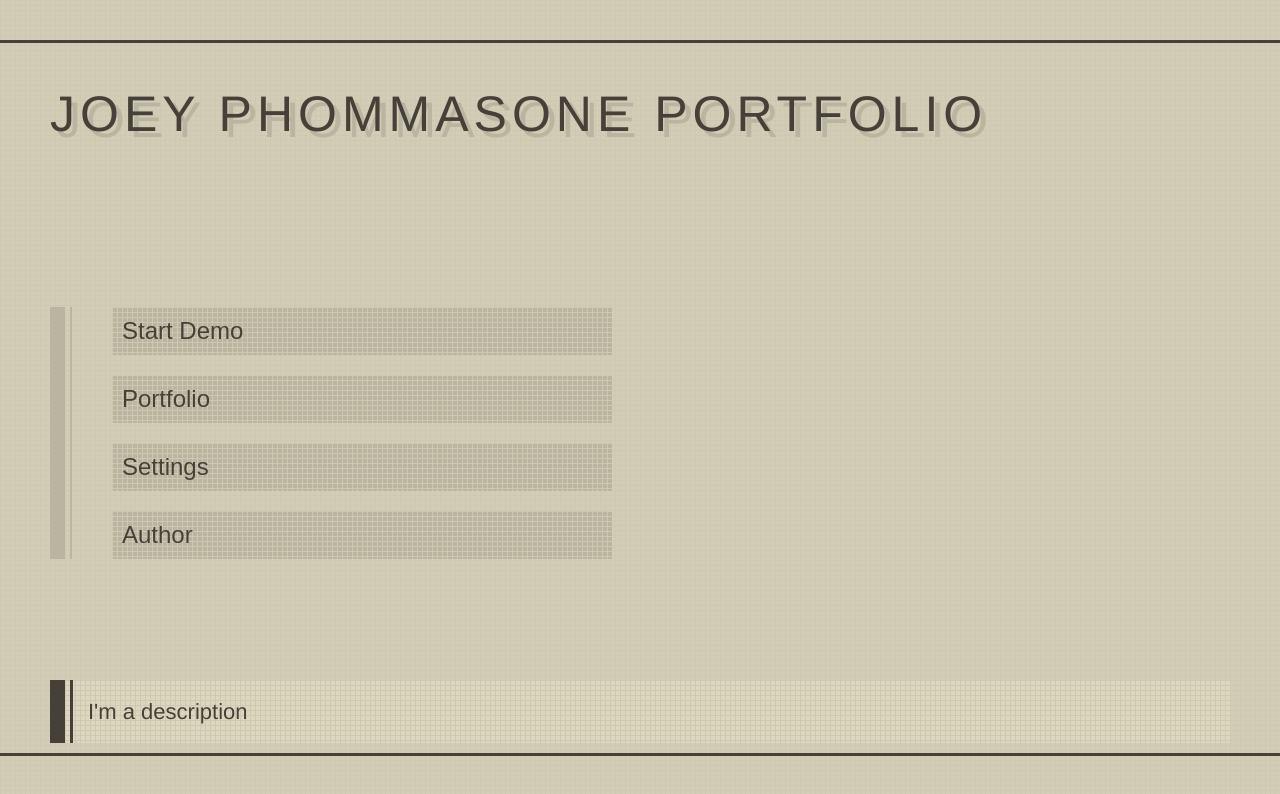
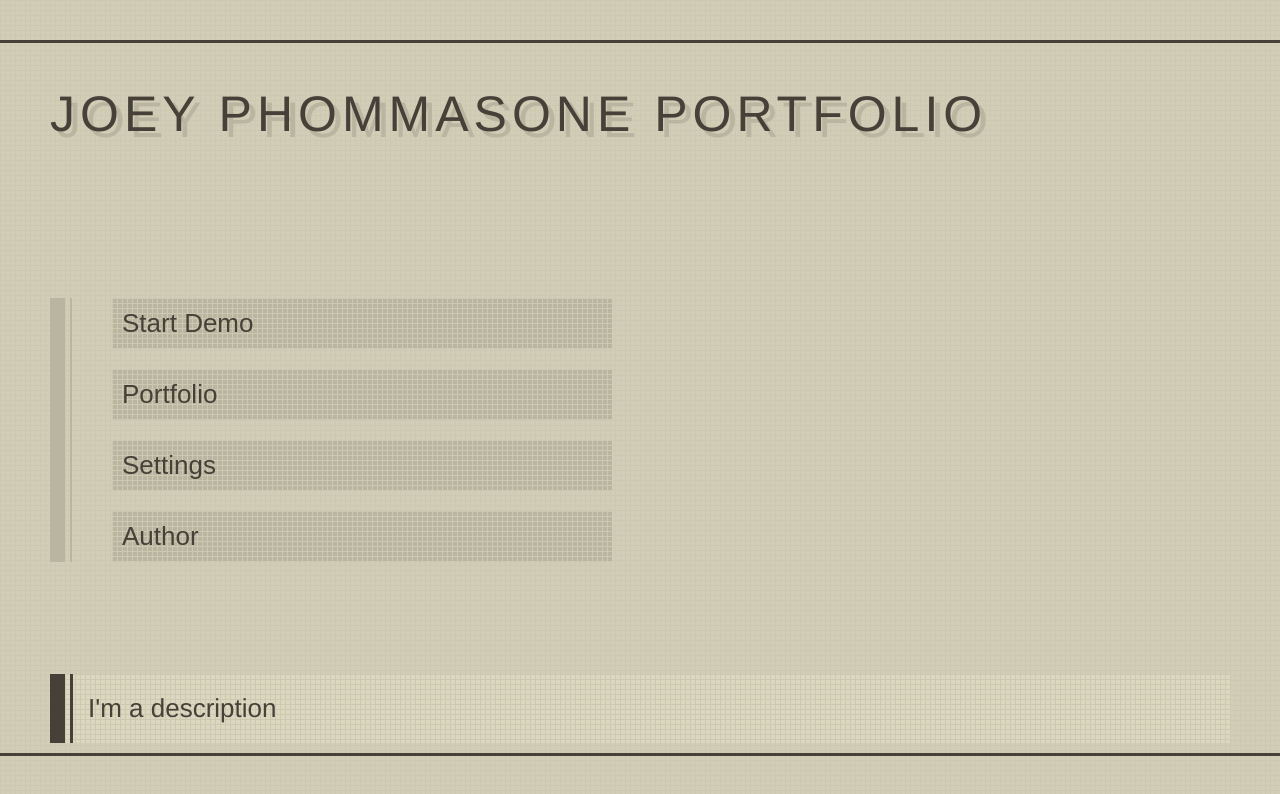
Before and after one commit to joeyphom/joeyphom.github.io, a React (Vite) app: page / in a window 1280 px wide. Shown: the top 794 px of the page. Built offline with nearby package versions, Linux system fonts and the light colour scheme; the HTML template or start-up script is replaced by a standard one.

Commit message:
Adjusting fonts

```diff
--- a/src/components/BoxDescription/BoxDescription.module.css
+++ b/src/components/BoxDescription/BoxDescription.module.css
@@ -1,6 +1,6 @@
 .boxDescription {
   background-color: var(--nier-light-gray);
-  font-size: 2.2rem;
+  font-size: 2.6rem;
   border-left: 15px solid var(--nier-dark-gray);
   margin: 0 50px 10px 0;
   -webkit-background-size: 0.5rem 0.5rem;
--- a/src/components/BoxDescription/BoxDescription.module.scss
+++ b/src/components/BoxDescription/BoxDescription.module.scss
@@ -1,6 +1,6 @@
 .boxDescription{
   background-color: var(--nier-light-gray);
-  font-size: 2.2rem;
+  font-size: 2.6rem;
   border-left: 15px solid var(--nier-dark-gray);
   margin: 0 50px 10px 0;
 
--- a/src/components/NierButton/NierButton.module.css
+++ b/src/components/NierButton/NierButton.module.css
@@ -1,7 +1,7 @@
 button.nierButton {
   display: block;
   background-color: var(--nier-med-gray);
-  font-size: 2.4rem;
+  font-size: 2.6rem;
   color: var(--nier-dark-gray);
   width: 500px;
   text-align: left;
--- a/src/components/NierButton/NierButton.module.scss
+++ b/src/components/NierButton/NierButton.module.scss
@@ -1,7 +1,7 @@
 button.nierButton{
   display:block;
   background-color: var(--nier-med-gray);
-  font-size: 2.4rem;
+  font-size: 2.6rem;
   color: var(--nier-dark-gray);
   width: 500px;
   text-align:left;
```
